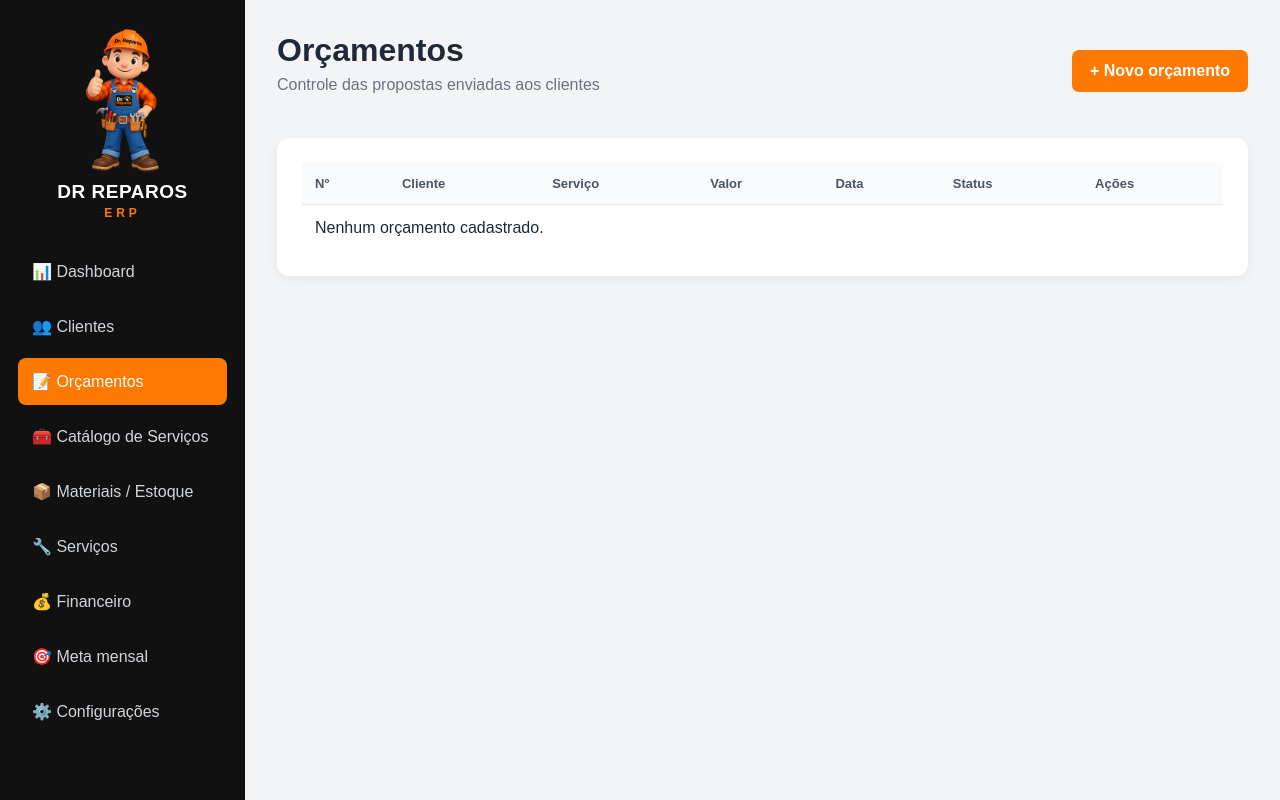
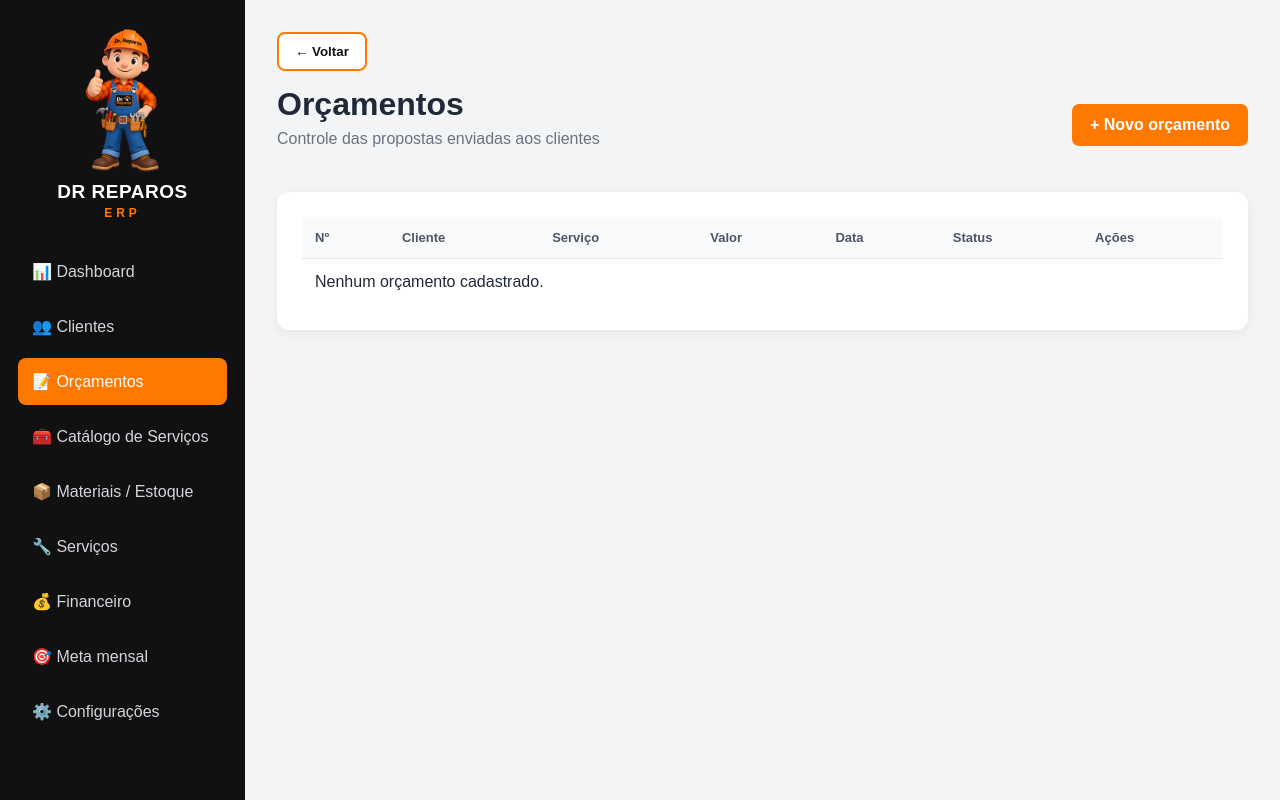
Before and after one commit to wellingtonliviz-a11y/DR-Reparos-ERP, a Flask app: page /orcamentos in a window 1280 px wide. Run offline with Flask 3, Linux system fonts and the light colour scheme.

Commit message:
Padroniza telas e adiciona suporte PWA

```diff
--- a/static/style.css
+++ b/static/style.css
@@ -1537,3 +1537,43 @@ td {
     }
 
 }
+/* =========================================
+   DIVISÃO LARANJA ENTRE REGISTROS DA TABELA
+   ========================================= */
+
+.tabela-erp tbody tr {
+    border-bottom: 2px solid #ff7900;
+}
+
+.tabela-erp tbody tr:last-child {
+    border-bottom: none;
+}
+
+/* =========================================
+   BOTÃO VOLTAR - PADRÃO DR REPAROS
+   ========================================= */
+
+.btn-voltar {
+    display: inline-flex;
+    align-items: center;
+    gap: 6px;
+
+    padding: 10px 16px;
+
+    background: #ffffff;
+    color: #111111;
+
+    border: 2px solid #ff7900;
+    border-radius: 8px;
+
+    text-decoration: none;
+    font-weight: 600;
+
+    cursor: pointer;
+    transition: 0.2s;
+}
+
+.btn-voltar:hover {
+    background: #ff7900;
+    color: #ffffff;
+}
--- a/templates/base.html
+++ b/templates/base.html
@@ -12,6 +12,23 @@
     <title>
         {% block title %}DR Reparos ERP{% endblock %}
     </title>
+
+    <link
+    rel="icon"
+    type="image/png"
+    href="{{ url_for('static', filename='img/mascote.png') }}"
+>
+    <link
+    rel="apple-touch-icon"
+    href="{{ url_for('static', filename='img/mascote.png') }}"
+>
+
+<meta name="theme-color" content="#ff7900">
+
+<link
+    rel="manifest"
+    href="{{ url_for('static', filename='manifest.json') }}"
+>
 
     <link
         rel="stylesheet"
--- a/templates/catalogo_servicos.html
+++ b/templates/catalogo_servicos.html
@@ -3,6 +3,12 @@
 {% block title %}Catálogo de Serviços | DR Reparos ERP{% endblock %}
 
 {% block content %}
+
+<div style="margin-bottom: 15px;">
+    <a href="{{ url_for('inicio') }}" class="btn-voltar">
+        ← Voltar
+    </a>
+</div>
 
 <div class="cabecalho-pagina">
 
--- a/templates/configuracoes.html
+++ b/templates/configuracoes.html
@@ -5,6 +5,12 @@ Configurações | DR Reparos ERP
 {% endblock %}
 
 {% block content %}
+
+<div style="margin-bottom: 15px;">
+    <a href="{{ url_for('inicio') }}" class="btn-voltar">
+        ← Voltar
+    </a>
+</div>
 
 <div class="cabecalho-pagina">
 
--- a/templates/editar_catalogo_servico.html
+++ b/templates/editar_catalogo_servico.html
@@ -3,6 +3,12 @@
 {% block title %}Editar Serviço | DR Reparos ERP{% endblock %}
 
 {% block content %}
+
+<div style="margin-bottom: 15px;">
+    <a href="{{ url_for('catalogo_servicos') }}" class="btn-voltar">
+        ← Voltar
+    </a>
+</div>
 
 <div class="cabecalho-pagina">
     <div>
--- a/templates/editar_material.html
+++ b/templates/editar_material.html
@@ -5,6 +5,12 @@ Editar Material | DR Reparos ERP
 {% endblock %}
 
 {% block content %}
+
+<div style="margin-bottom: 15px;">
+    <a href="{{ url_for('materiais') }}" class="btn-voltar">
+        ← Voltar
+    </a>
+</div>
 
 <div class="cabecalho-pagina">
 
--- a/templates/finalizar_servico.html
+++ b/templates/finalizar_servico.html
@@ -5,6 +5,12 @@ Finalizar Serviço | DR Reparos ERP
 {% endblock %}
 
 {% block content %}
+
+<div style="margin-bottom: 15px;">
+    <a href="{{ url_for('servicos') }}" class="btn-voltar">
+        ← Voltar
+    </a>
+</div>
 
 <div class="cabecalho-pagina">
 
--- a/templates/materiais.html
+++ b/templates/materiais.html
@@ -5,6 +5,12 @@ Materiais / Estoque | DR Reparos ERP
 {% endblock %}
 
 {% block content %}
+
+<div style="margin-bottom: 15px;">
+    <a href="{{ url_for('inicio') }}" class="btn-voltar">
+        ← Voltar
+    </a>
+</div>
 
 <div class="cabecalho-pagina">
 
--- a/templates/meta.html
+++ b/templates/meta.html
@@ -5,6 +5,12 @@ Meta Mensal | DR Reparos ERP
 {% endblock %}
 
 {% block content %}
+
+<div style="margin-bottom: 15px;">
+    <a href="{{ url_for('inicio') }}" class="btn-voltar">
+        ← Voltar
+    </a>
+</div>
 
 <header class="topo">
 
--- a/templates/nova_despesa.html
+++ b/templates/nova_despesa.html
@@ -5,6 +5,12 @@ Nova Despesa | DR Reparos ERP
 {% endblock %}
 
 {% block content %}
+
+<div style="margin-bottom: 15px;">
+    <a href="{{ url_for('financeiro') }}" class="btn-voltar">
+        ← Voltar
+    </a>
+</div>
 
 <header class="topo">
 
--- a/templates/novo_orcamento.html
+++ b/templates/novo_orcamento.html
@@ -8,8 +8,8 @@ Novo Orçamento | DR Reparos ERP
 
 <div class="pagina-formulario">
 
-    <a href="{{ url_for('orcamentos') }}" class="link-voltar">
-        ← Voltar
+    <a href="{{ url_for('orcamentos') }}" class="btn-voltar">
+    ← Voltar
     </a>
 
     <div class="form-card">
--- a/templates/orcamentos.html
+++ b/templates/orcamentos.html
@@ -5,6 +5,14 @@ Orçamentos | DR Reparos ERP
 {% endblock %}
 
 {% block content %}
+
+<div style="margin-bottom: 15px;">
+    <button type="button"
+            class="btn-voltar"
+            onclick="history.back()">
+        ← Voltar
+    </button>
+</div>
 
 <header class="topo">
 
@@ -30,7 +38,7 @@ Orçamentos | DR Reparos ERP
 
     <div class="tabela-container">
 
-        <table>
+        <table class="tabela-erp">
 
             <thead>
 
```
Also changed, not shown: templates/clientes.html (+53 -21 lines), templates/detalhes_servico.html (+8 -6 lines), templates/financeiro.html (+7 -1 lines), templates/novo_cliente.html (+22 -18 lines), templates/servicos.html (+7 -1 lines), static/manifest.json (added), 1 other file.
